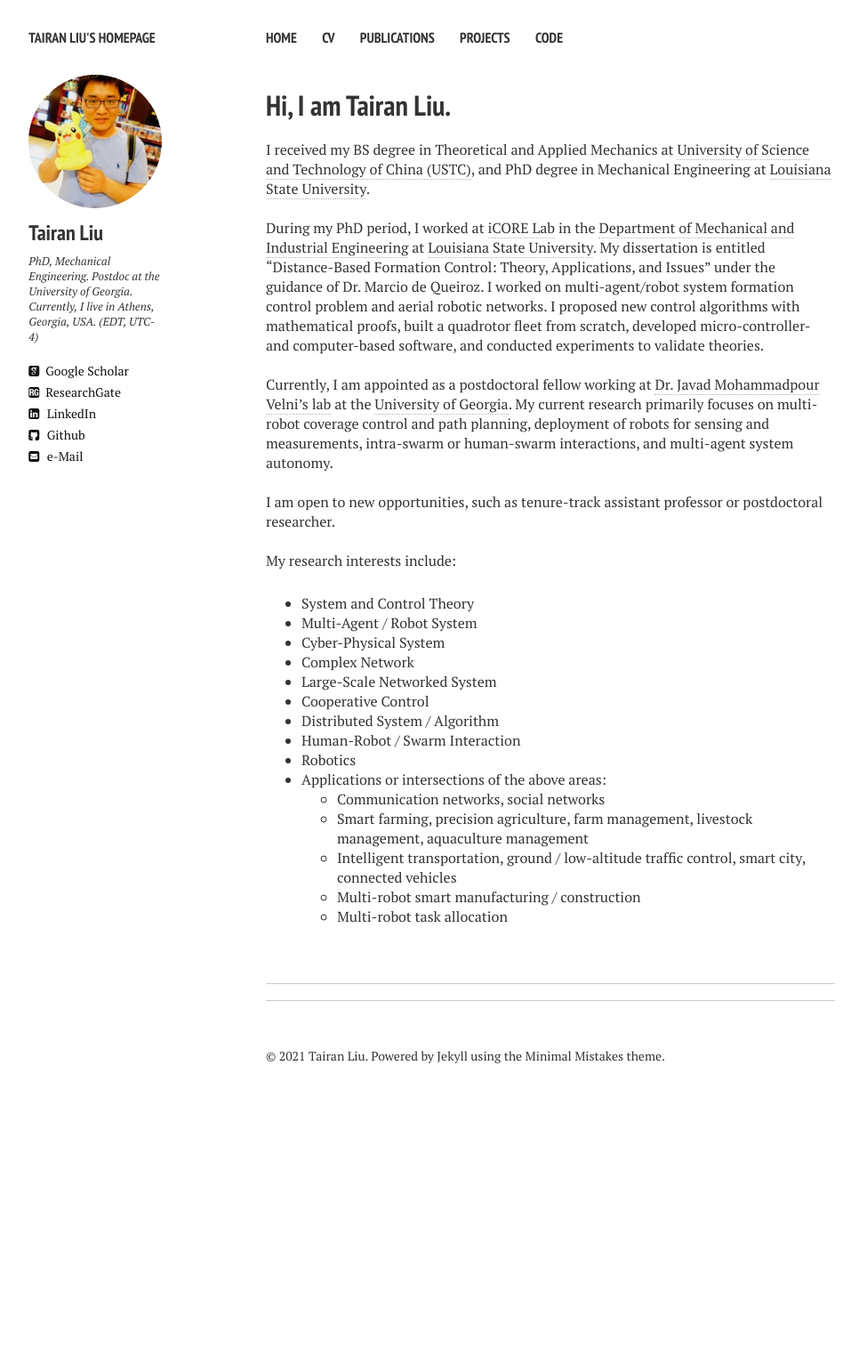
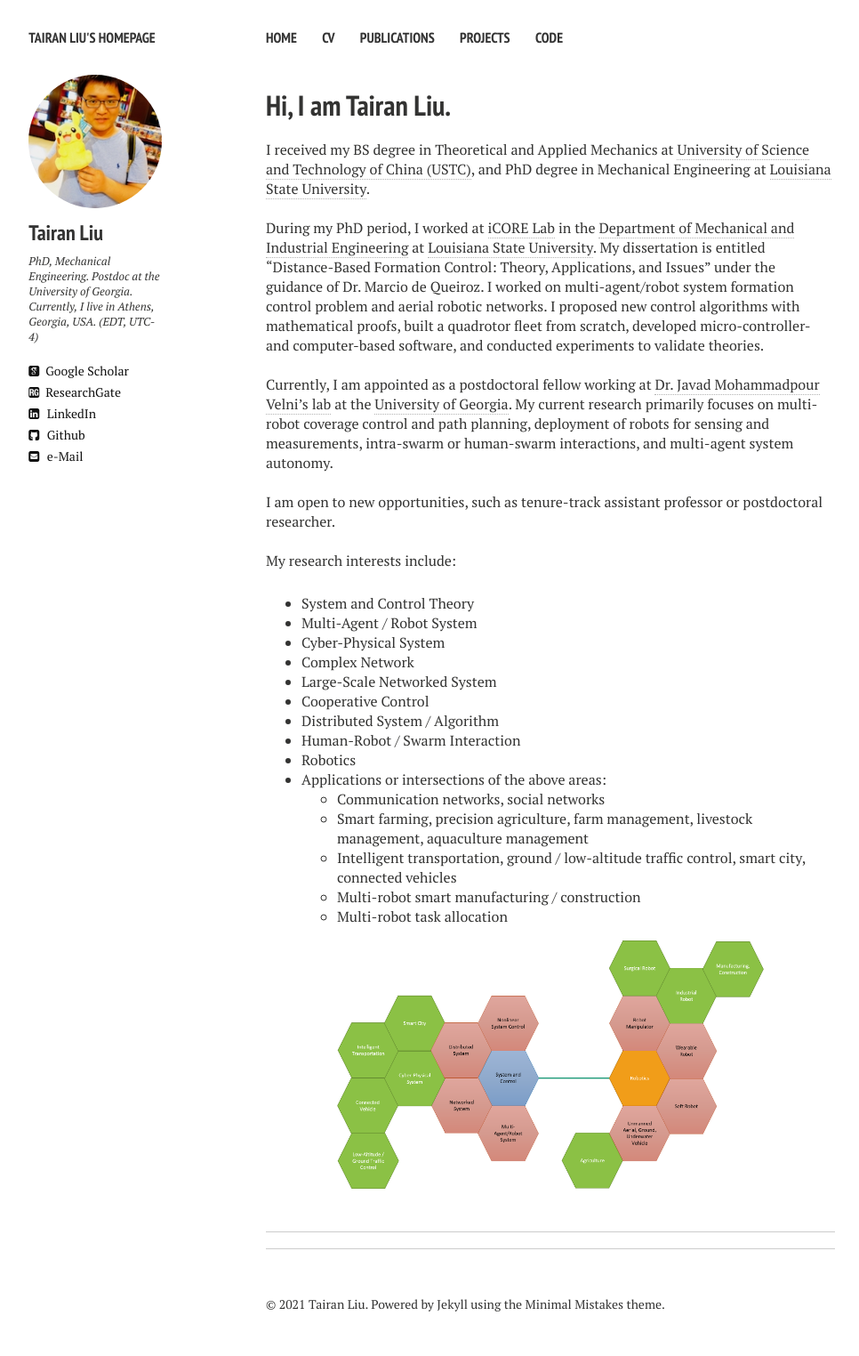
Before and after one commit to liutairan/liutairan.github.io, a Jekyll site: the page built from index.md, in a window 1280 px wide. Shown: the whole page at 89% size, without its empty margins (21-987 px from the left). Built offline with Jekyll 4.4.1, drawn with Linux system fonts in a browser that asks for light colours; nearby versions of some CDN libraries; comment, search, counter and statistics services are not loaded; before the commit the page ends 1245 px from its top, so only the background shows below that.

Commit message:
Update index.md

```diff
--- a/index.md
+++ b/index.md
@@ -8,7 +8,6 @@
 ---
 
 I received my BS degree in Theoretical and Applied Mechanics at <a href="http://en.ustc.edu.cn/" target="_blank">University of Science and Technology of China (USTC)</a>, and PhD degree in Mechanical Engineering at <a href="https://www.lsu.edu/" target="_blank">Louisiana State University</a>.
-
 
 <br />
 During my PhD period, I worked at <a href="https://icorelab.github.io" target="_blank">iCORE Lab</a> in the <a href="https://www.lsu.edu/eng/mie/" target="_blank">Department of Mechanical and Industrial Engineering</a> at <a href="https://www.lsu.edu/" target="_blank">Louisiana State University</a>. My dissertation is entitled “Distance-Based Formation Control: Theory, Applications, and Issues” under the guidance of Dr. Marcio de Queiroz. I worked on multi-agent/robot system formation control problem and aerial robotic networks. I proposed new control algorithms with mathematical proofs, built a quadrotor fleet from scratch, developed micro-controller- and computer-based software, and conducted experiments to validate theories.
@@ -37,4 +36,5 @@
   * Multi-robot smart manufacturing / construction
   * Multi-robot task allocation
 
+<img style="display:block; margin-left: auto; margin-right: auto;" src="Pics/index/ResearchInterest.png" width="480">
 <br />
```
